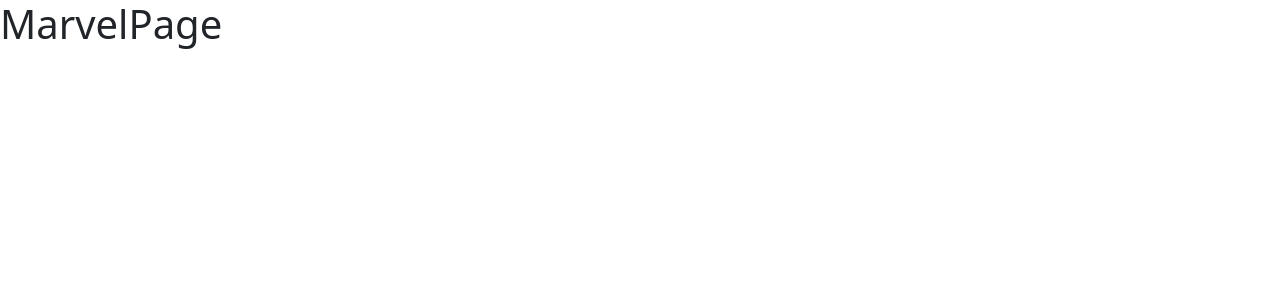
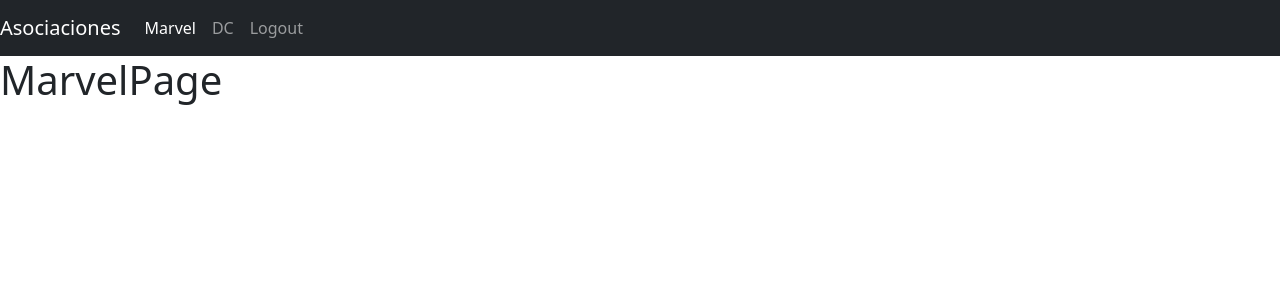
Before and after one commit to DiegoDiazVi/SPA-React-TS, a React (Vite) app: page /marvel in a window 1280 px wide. Shown: the top 300 px of the page. Built offline with nearby package versions, Linux system fonts and the light colour scheme.

Commit message:
feat: Add NavBar component and update AppRouter for navigation

```diff
--- a/src/router/AppRouter.tsx
+++ b/src/router/AppRouter.tsx
@@ -1,15 +1,19 @@
 import { Navigate, Route, Routes } from 'react-router-dom';
 import { LoginPage } from '../auth/pages/LoginPage';
+import { Navbar } from '../heroes/components/NavBar';
 import { DCPage } from '../heroes/pages/DCPage';
 import { MarvelPage } from '../heroes/pages/MarvelPage';
 
 export const AppRouter = (): JSX.Element => {
   return (
+    <>
+      <Navbar />
       <Routes>
         <Route path="marvel" element={<MarvelPage />} />
         <Route path="dc" element={<DCPage />} />
         <Route path="login" element={<LoginPage />} />
         <Route path="/" element={<Navigate to="/marvel" />} />
       </Routes>
+    </>
   );
 };
```
Lines whose indentation alone changed are shown as unchanged.
